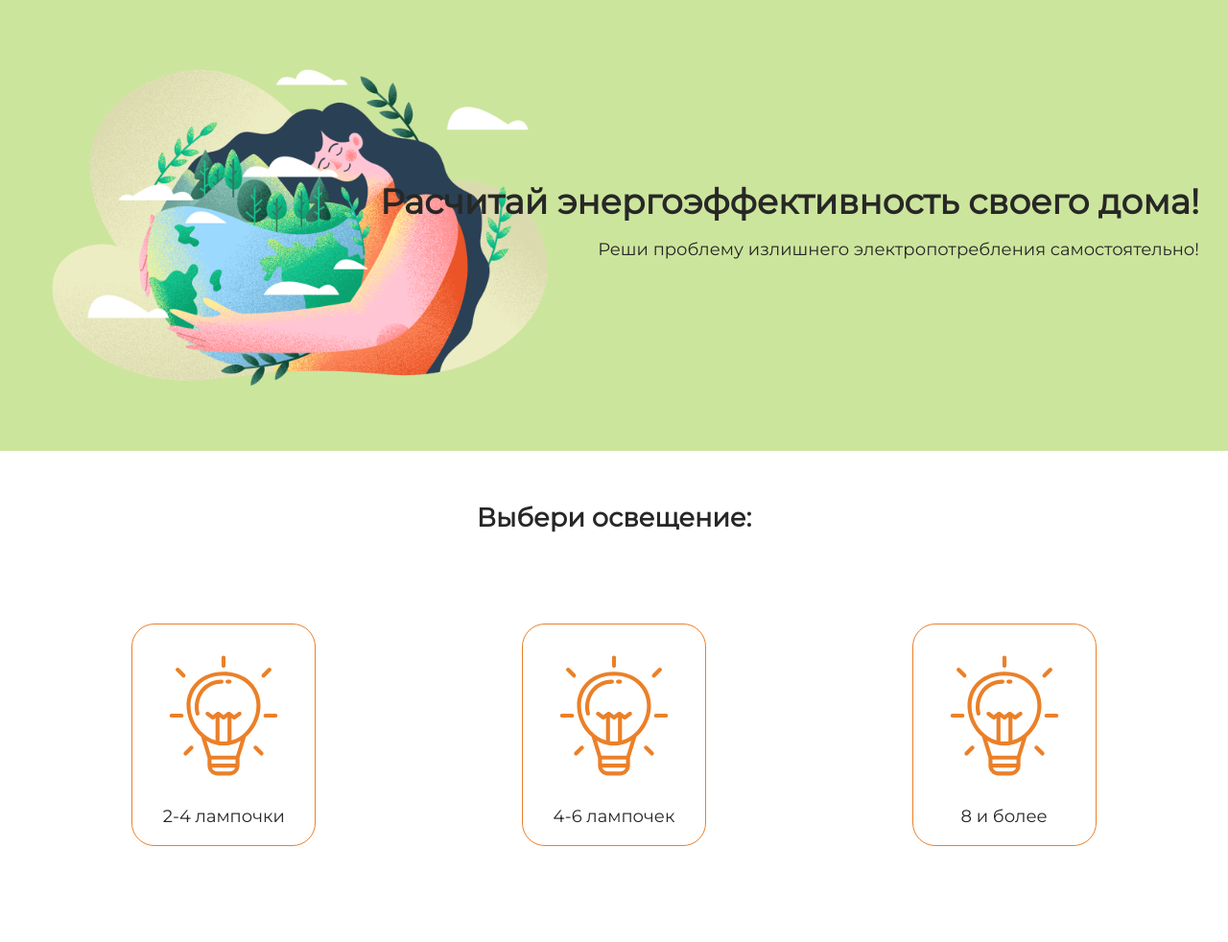
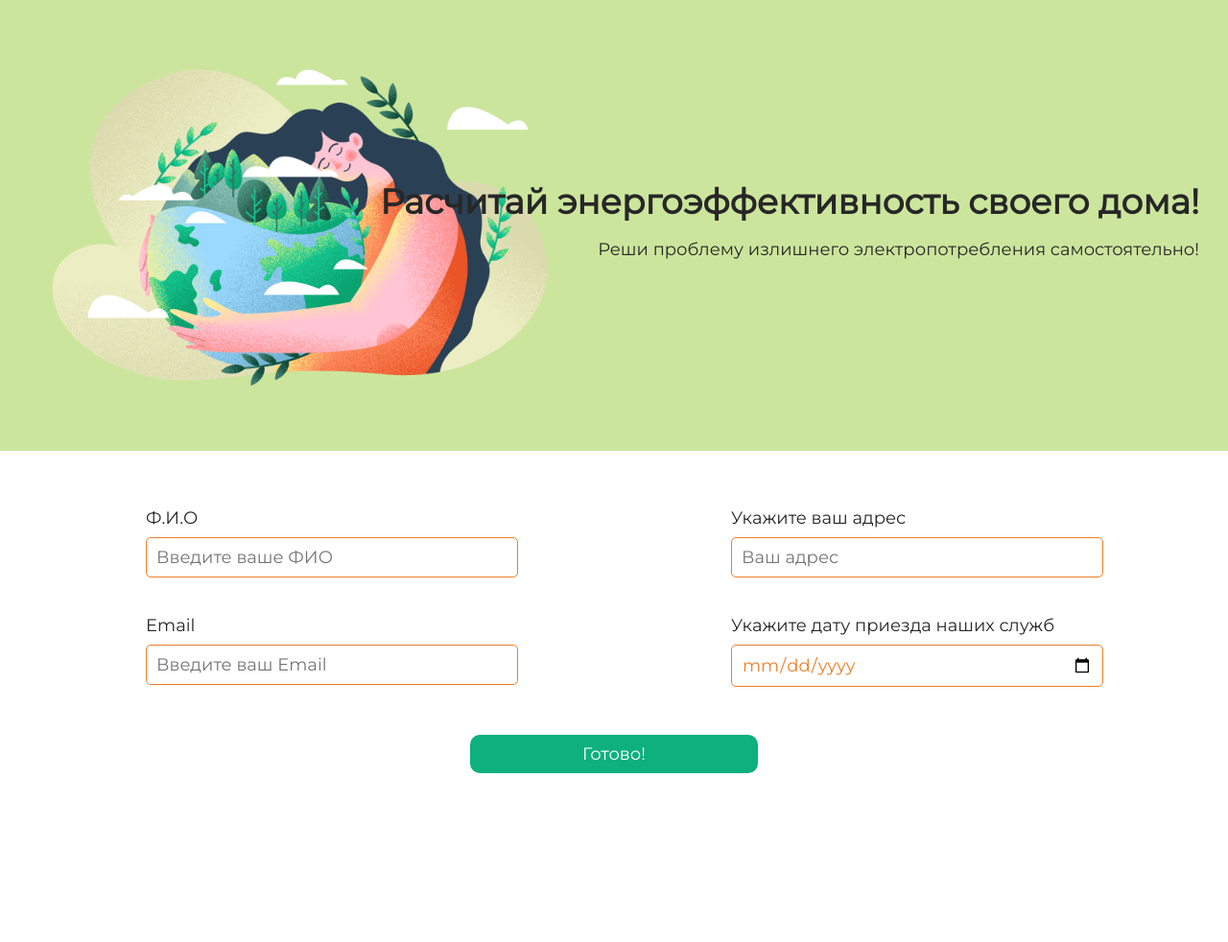
Before and after one commit to aktec666/calculator-main-2--02_11_25-, a Flask app: page /form in a window 1280 px wide. Shown: the whole page at 96% size. After the commit the page ends 806 px from the top, so only its background shows below. Run offline with Flask 3, Linux system fonts and the light colour scheme.

Commit message:
add ne files

```diff
--- a/main.py
+++ b/main.py
@@ -1,5 +1,5 @@
 #Импорт
-from flask import Flask, render_template
+from flask import Flask, render_template, request
 
 
 app = Flask(__name__)
@@ -15,14 +15,13 @@ def result_calculate(size, lights, device):
 @app.route('/')
 def index():
     return render_template('index.html')
-
 #Вторая страница
 @app.route('/<size>')
 def lights(size):
     return render_template(
                             'lights.html',
                             size=size
-                           )
+                            )
 
 #Третья страница
 @app.route('/<size>/<lights>')
@@ -31,7 +30,7 @@ def electronics(size, lights):
                             'electronics.html',
                             size = size,
                             lights = lights
-                           )
+                            )
 
 #Расчет
 @app.route('/<size>/<lights>/<device>')
@@ -42,4 +41,24 @@ def end(size, lights, device):
                                                     int(device)
                                                     )
                         )
+#Форма
+@app.route('/form')
+def form():
+    return render_template('form.html')
+
+#Результаты формы
+@app.route('/submit', methods=['POST'])
+def submit_form():
+    #Создай переменные для сбора информации
+    name = request.form['name']
+    email = request.form['email']
+
+    print(name)
+
+    # здесь вы можете сохранить данные или отправить их по электронной почте
+    return render_template('form_result.html',
+                            #Помести переменные
+                            name=name, email=email
+                            )
+
 app.run(debug=True)
--- a/static/css/style.css
+++ b/static/css/style.css
@@ -91,3 +91,83 @@ main {
 .main__title--margin {
     margin-bottom: 50px;
 }
+
+.main__link {
+    display: inline-block;
+    text-decoration: none;
+    padding: 20px 0;
+    width: 300px;
+    border-radius: 20px;
+    background-color: #0EB07C;
+    text-align: center;
+    cursor: pointer;
+    color: #fff;
+}
+
+.form {
+    display: flex;
+    flex-direction: column;
+    align-items: center;
+    gap: 50px;
+}
+
+
+.user input {
+    padding: 10px;
+    border: 1px solid #EB8028;
+    background: inherit;
+    border-radius: 5px;
+    font: inherit;
+    width: 100%;
+    color: #EB8028;
+}
+
+.user input:focus,
+.user input:active {
+    border: 1px solid #EB8028;
+    outline: none;
+}
+
+.user {
+    display: flex;
+    flex-direction: row;
+    width: 100%;
+    justify-content: space-around;
+}
+
+.user-info {
+    width: 30%;
+    display: flex;
+    flex-direction: column;
+    gap: 40px;
+}
+
+label {
+    display:inline-block ;
+    margin-bottom: 10px;
+}
+
+.address-date {
+    width: 30%;
+    display: flex;
+    flex-direction: column;
+    gap: 40px;
+}
+
+.delivery {
+    display: flex;
+    justify-content: space-between;
+}
+
+.button {
+    width: 10%;
+    padding: 10px;
+    min-width: 300px;
+    cursor: pointer;
+    align-self: center;
+    border: none;
+    border-radius: 10px;
+    background: #0EB07C;
+    font: inherit;
+    color: #fff;
+}
--- a/templates/end.html
+++ b/templates/end.html
@@ -29,10 +29,16 @@
         <img class="rez__img" src="../../static/img/planet_medium.svg" alt="">
         <span>Ваш результат {{result}} кВт⋅ч</span>
         <span>Ваш дом имеет среднюю энергоэффективности!</span>
+        <span>Хотите помочь экологии? Заполните форму и мы соберем вам экологичную сборку!</span>
+        <a class="main__link" href="{{ url_for('form') }}">Ссылка</a>
+
         {%elif result >= 300%}
         <img class="rez__img" src="../../static/img/planet_bad.svg" alt="">
         <span>Ваш результат {{result}} кВт⋅ч</span>
         <span>Ваш дом имеет плохую энергоэффективности!</span>
+        <span>Хотите помочь экологии? Заполните форму и мы соберем вам экологичную сборку!</span>
+        <a class="main__link"  href="{{ url_for('form') }}">Ссылка</a>
+
         {%endif%}
     </div>
     {% endblock %}
--- /dev/null
+++ b/templates/form.html
@@ -0,0 +1,60 @@
+<!doctype html>
+<html lang="ru">
+<head>
+  <meta charset="UTF-8">
+  <meta
+    name="viewport"
+    content="width=device-width, user-scalable=no, initial-scale=1.0, maximum-scale=1.0, minimum-scale=1.0"
+  >
+  <meta http-equiv="X-UA-Compatible" content="ie=edge">
+  <link rel="stylesheet" href="../../static/css/style.css">
+  <title>Расчет энергоэффективности умного дома</title>
+</head>
+<body>
+  <header class="header">
+    <div class="header__text">
+      <h1>Расчитай энергоэффективность своего дома!</h1>
+      <p>Реши проблему излишнего электропотребления самостоятельно!</p>
+    </div>
+  </header>
+  <main>
+    {% block content %}
+    <form action="{{ url_for('submit_form') }}" method="post" class="form">
+      <div class="user">
+        <ul class="user-info">
+            <li class="user-info__item">
+
+                <label for="name">Ф.И.О</label>
+                <input type="text" name="name" id="name" placeholder="Введите ваше ФИО" required>
+            </li>
+            <li class="user-info__item">
+                <!-- Задание 4. Создай input для email пользователя -->
+
+                <label for="email">Email</label>
+                <input type="email" name="email" id="email" placeholder="Введите ваш Email" required>
+
+              </li>
+        </ul>
+        <!--Поля для адреса и даты-->
+        <ul class="address-date">
+            <li class="user-info__item">
+
+                <label for="address">Укажите ваш адрес</label>
+                <input type="text" name="address" id="address" placeholder="Ваш адрес" required>
+            </li>
+            <li class="user-info__item">
+
+                <label for="date">Укажите дату приезда наших служб</label>
+                <input type="date" name="date" id="date" required>
+            </li>
+        </ul>
+    </div>
+    <button class="button" type="submit">Готово!</button>
+    </form>
+    {% endblock %}
+  </main>
+  <footer>
+
+  </footer>
+</body>
+</html>
```
Also changed, not shown: templates/form_result.html (added, +12 -0 lines).
